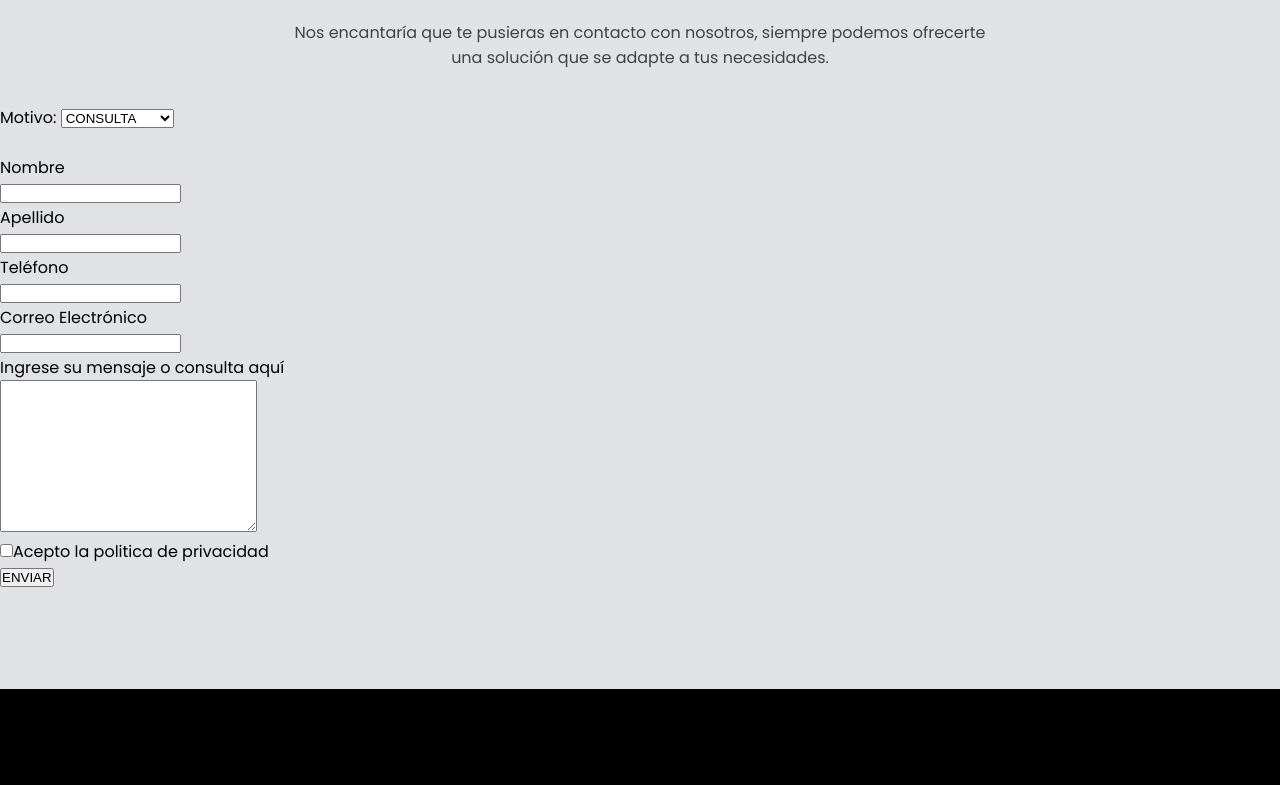
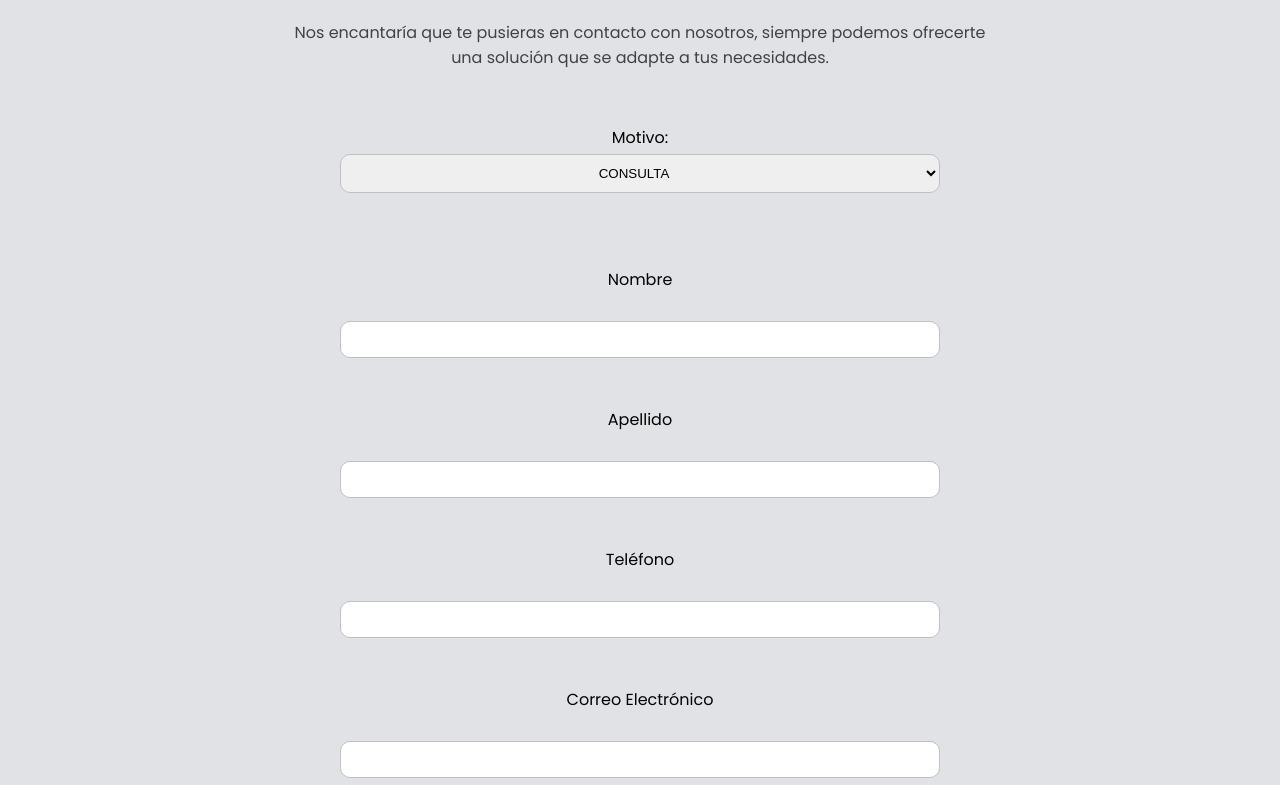
Before and after one commit to WARFiuba/PROYECTOCATERINGCAC, a plain HTML site: page contacto.html in a window 1280 px wide. Shown: the part 735-1520 px from the top of the page. Drawn offline with Linux system fonts and the light colour scheme.

Commit message:
aplicamos contacto.css

```diff
--- a/contacto.html
+++ b/contacto.html
@@ -6,6 +6,7 @@
     <meta name="viewport" content="width=device-width, initial-scale=1.0">
     <title>Contacto - Confiteria Codo a Codo</title>
     <link rel="stylesheet" href="./css/style.css">
+    <link rel="stylesheet" href="./css/contacto.css">
     <!--El sitio web debe incluir un formulario de contacto, con al menos 5 campos que incluya (un checkbox o radiobutton), un select y una imagen, con validación realizada mediante JavaScript para que los campos sean obligatorios.-->
 </head>
 
--- /dev/null
+++ b/css/contacto.css
@@ -0,0 +1,31 @@
+form{
+    width: 50%;
+    margin: 0 auto;
+    max-width: 700px;
+    min-width: 360px;
+    padding: 20px;
+    box-sizing: border-box;
+}
+
+form > *{
+    display: block;
+    width: 100%;
+    text-align: center;
+}
+
+label{
+    margin-bottom: 4px;
+}
+
+input,textarea,select{
+    box-sizing: border-box;
+    border-radius: 10px;
+    padding: 10px;
+    border: 1px solid silver;
+    margin-bottom: 24px;
+}
+
+textarea{
+    resize: none;
+    height: 200px;
+}
```
